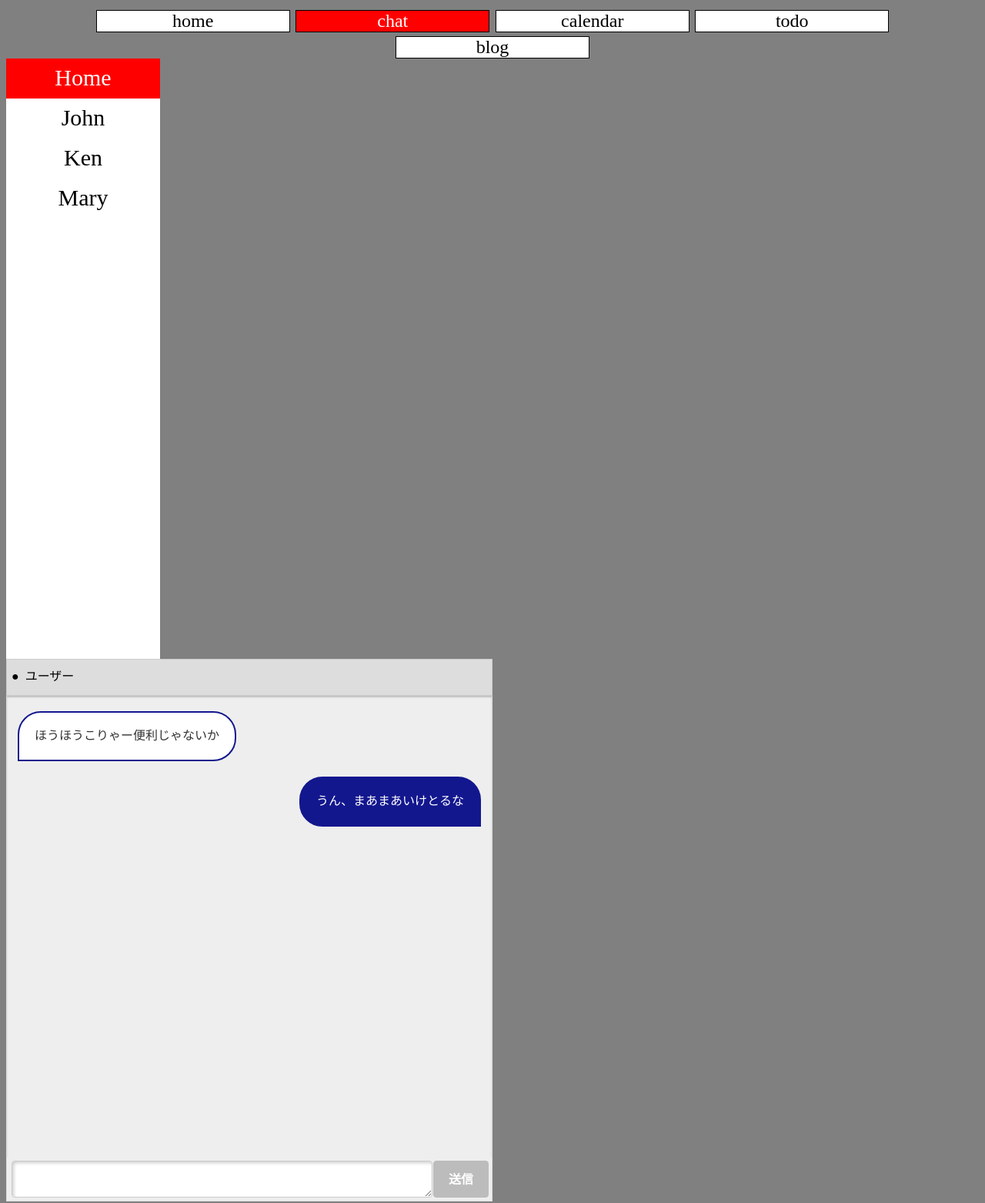
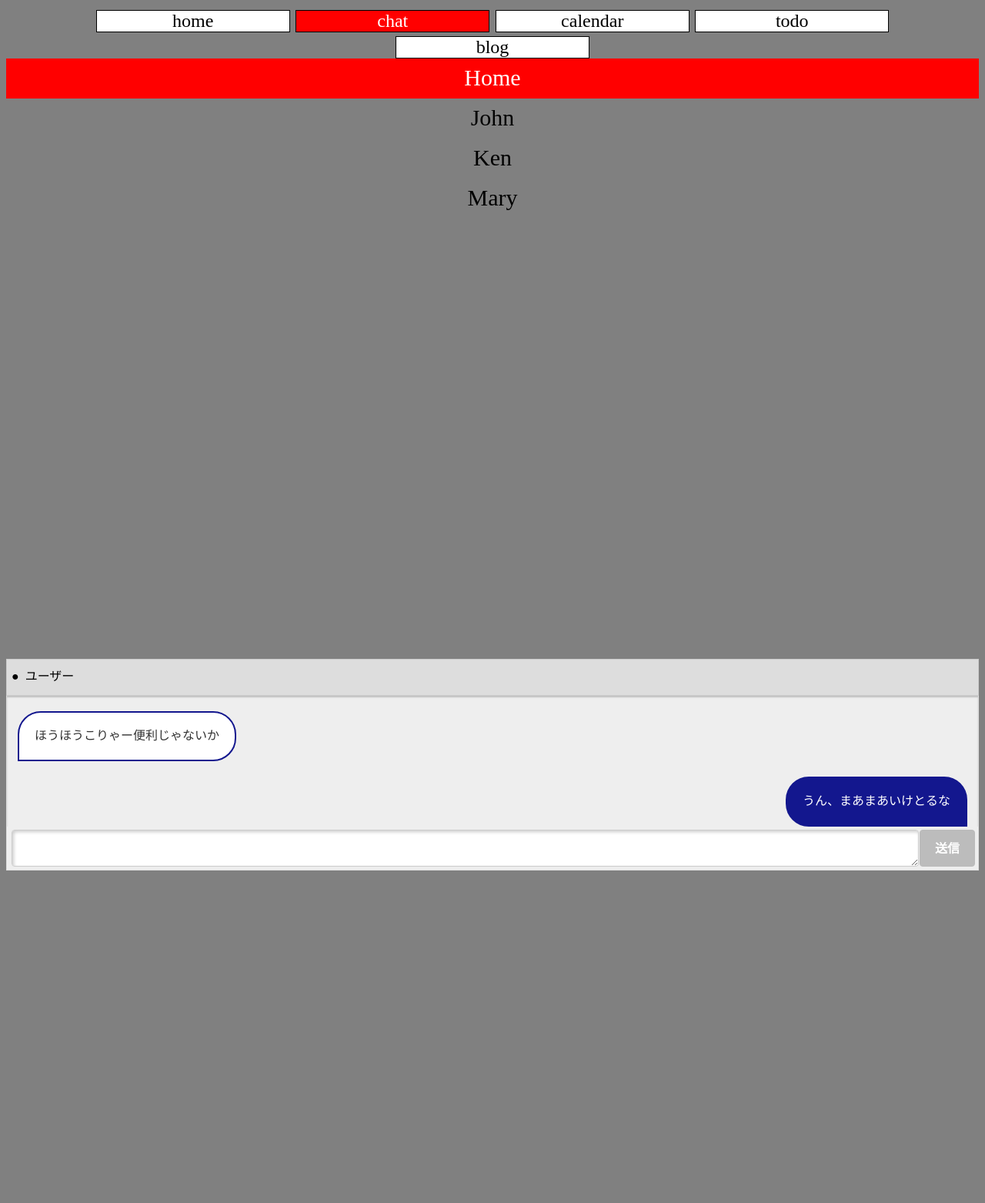
Before and after one commit to iamskyrabbit/iamskyrabbit.github.io, a Jekyll site: the page built from html/chat.html, in a window 1280 px wide. Shown: the whole page at 77% size. Built offline with Jekyll 4.4.1, drawn with Linux system fonts in a browser that asks for light colours; after the commit the page ends 1139 px from its top, so only the background shows below that.

Commit message:
Improve chat

```diff
--- /dev/null
+++ b/_includes/left_message.html
@@ -0,0 +1,8 @@
+<div class="bms_message bms_left">
+  <div class="bms_message_box">
+      <div class="bms_message_content">
+          <div class="bms_message_text">{{ include.content }}</div>
+      </div>
+  </div>
+</div>
+<div class="bms_clear"></div><!-- 回り込み解除 -->
--- /dev/null
+++ b/_includes/right_message.html
@@ -0,0 +1,8 @@
+<div class="bms_message bms_right">
+  <div class="bms_message_box">
+      <div class="bms_message_content">
+          <div class="bms_message_text">{{ include.content }}</div>
+      </div>
+  </div>
+</div>
+<div class="bms_clear"></div><!-- 回り込み解除 -->
--- a/html/chat.html
+++ b/html/chat.html
@@ -14,7 +14,7 @@ user: @iamskyrabbit
   </head>
   <body>
     {% include navigation.html %}
-    <ul>
+    <ul style="display: inline;">
       <li><a class="active">Home</a></li>
       <li><a href="#John">John</a></li>
       <li><a href="#Ken">Ken</a></li>
@@ -31,7 +31,7 @@ user: @iamskyrabbit
       <li><a href="#"></a></li>
       <li><a href="#"></a></li>
     </ul>
-    <div id="chat_container">
+    <div id="chat_container" style="display: inline;">
         <!-- チャットの外側部分① -->
         <div id="bms_messages_container">
             <!-- ヘッダー部分② -->
@@ -48,25 +48,11 @@ user: @iamskyrabbit
             <!-- タイムライン部分③ -->
             <div id="bms_messages">
 
-                <!--メッセージ１（左側）-->
-                <div class="bms_message bms_left">
-                    <div class="bms_message_box">
-                        <div class="bms_message_content">
-                            <div class="bms_message_text">ほうほうこりゃー便利じゃないか</div>
-                        </div>
-                    </div>
-                </div>
-                <div class="bms_clear"></div><!-- 回り込みを解除（スタイルはcssで充てる） -->
+                <!--メッセージ-->
+                {% include left_message.html content="ほうほうこりゃー便利じゃないか" %}
 
-                <!--メッセージ２（右側）-->
-                <div class="bms_message bms_right">
-                    <div class="bms_message_box">
-                        <div class="bms_message_content">
-                            <div class="bms_message_text">うん、まあまあいけとるな</div>
-                        </div>
-                    </div>
-                </div>
-                <div class="bms_clear"></div><!-- 回り込みを解除（スタイルはcssで充てる） -->
+                <!--メッセージ-->
+                {% include right_message.html content="うん、まあまあいけとるな" %}
             </div>
 
             <!-- テキストボックス、送信ボタン④ -->
```
